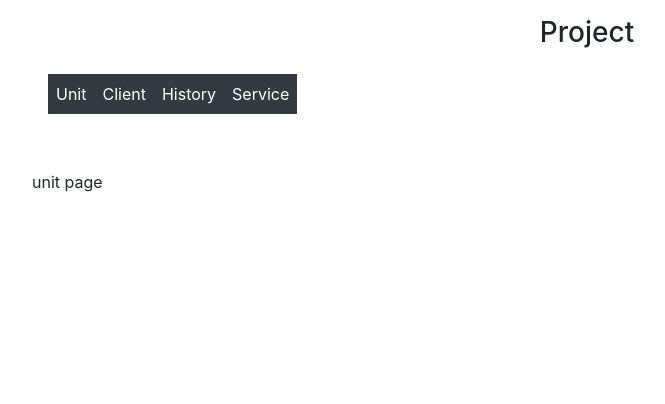
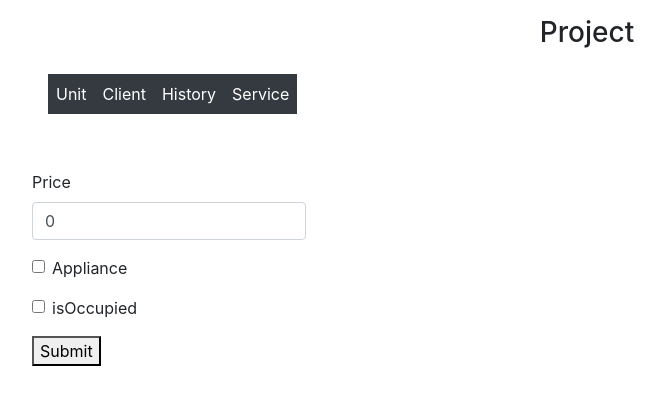
Before and after one commit to jayhan1109/comp4941_frontend, a React (Create React App) app in the folder client/: page /unit in a window 1280 px wide. Shown: the top 404 px of the page, without its empty margins (53-718 px from the left). Built offline with nearby package versions, Linux system fonts and the light colour scheme.

Commit message:
Create unit

```diff
--- a/client/src/pages/Unit.js
+++ b/client/src/pages/Unit.js
@@ -1,7 +1,56 @@
-import React from "react";
+import React, { useState } from "react";
+import axios from "axios";
+import { Form, Button } from "react-bootstrap";
 
 function Unit() {
-  return <div className="mt-5 d-flex justify-content-left">unit page</div>;
+  const [price, setPrice] = useState(0);
+  const [appliance, setAppliance] = useState(false);
+  const [isOccupied, setIsOccupied] = useState(false);
+  const [data, setData] = useState({});
+
+  const onSubmit = async (e) => {
+    e.preventDefault();
+    setData({ price: price, appliance: appliance, isOccupied: isOccupied });
+
+    await axios.post("http://localhost:30735/api/Units", data);
+  };
+
+  return (
+    <div className="mt-5 d-flex justify-content-left">
+      <form onSubmit={onSubmit}>
+        <div className="form-group">
+          <label>Price</label>
+          <Form.Control
+            placeholder="Price"
+            name="price"
+            onChange={(e) => setPrice(e.target.value)}
+            value={price}
+          />
+        </div>
+        <div className="form-group">
+          <Form.Check
+            type="checkbox"
+            label="Appliance"
+            name="appliance"
+            checked={appliance}
+            onChange={() => setAppliance(!appliance)}
+          />
+        </div>
+        <div className="form-group">
+          <Form.Check
+            type="checkbox"
+            label="isOccupied"
+            name="isOccupied"
+            checked={isOccupied}
+            onChange={() => setIsOccupied(!isOccupied)}
+          />
+        </div>
+        <button variant="primary" type="submit">
+          Submit
+        </button>
+      </form>
+    </div>
+  );
 }
 
 export default Unit;
```
Also changed, not shown: client/src/pages/CreateClient.js (+30 -17 lines).
